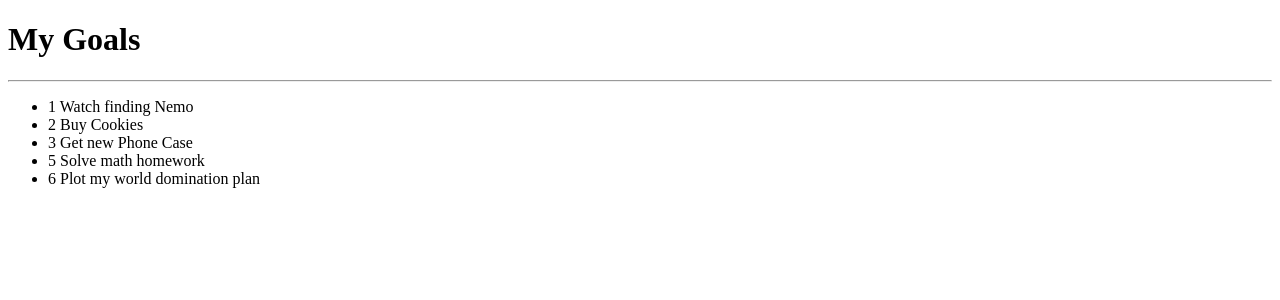
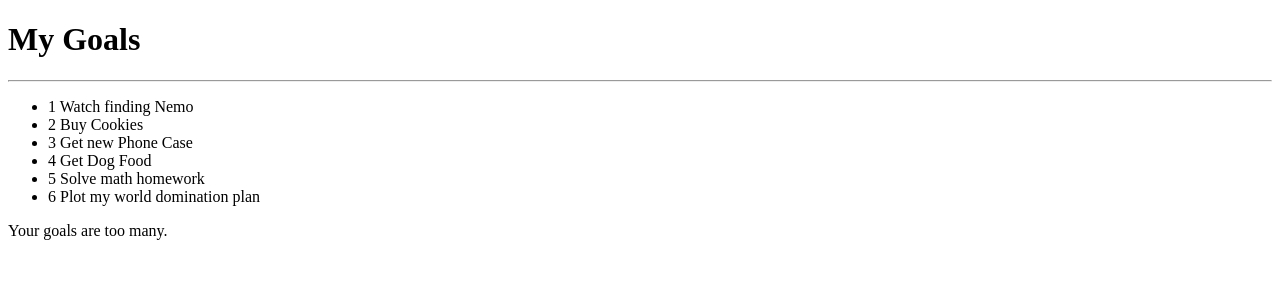
Before and after one commit to JosephatNgugi/Goals, an Angular app: page / in a window 1280 px wide. Shown: the top 300 px of the page. Built offline with nearby package versions, Linux system fonts and the light colour scheme.

Commit message:
migrate goals template from app component to goals component and create a goal-detail component to facilitate input property binding.

```diff
--- a/src/app/app.component.html
+++ b/src/app/app.component.html
@@ -1,8 +1 @@
-<div>
-  <h1>My Goals</h1>
-  <hr>
-  <ul>
-    <li *ngFor="let goal of goals">{{goal.id}} {{goal.name}}</li>
-  </ul>
-  <p *ngIf="goals.length > 5">Your goals are too many.</p>
-</div>
+<app-goals></app-goals>
--- a/src/app/app.component.ts
+++ b/src/app/app.component.ts
@@ -6,13 +6,4 @@
   templateUrl: './app.component.html',
   styleUrls: ['./app.component.css'],
 })
-export class AppComponent {
-  goals: Goal[] = [
-    { id: 1, name: 'Watch finding Nemo' },
-    { id: 2, name: 'Buy Cookies' },
-    { id: 3, name: 'Get new Phone Case' },
-    // { id: 4, name: 'Get Dog Food' },
-    { id: 5, name: 'Solve math homework' },
-    { id: 6, name: 'Plot my world domination plan' },
-  ];
-}
+export class AppComponent { }
--- a/src/app/app.module.ts
+++ b/src/app/app.module.ts
@@ -4,11 +4,13 @@
 import { AppRoutingModule } from './app-routing.module';
 import { AppComponent } from './app.component';
 import { GoalsComponent } from './goals/goals.component';
+import { GoalDetailComponent } from './goal-detail/goal-detail.component';
 
 @NgModule({
   declarations: [
     AppComponent,
-    GoalsComponent
+    GoalsComponent,
+    GoalDetailComponent
   ],
   imports: [
     BrowserModule,
--- /dev/null
+++ b/src/app/goal-detail/goal-detail.component.html
@@ -0,0 +1 @@
+<p>goal-detail works!</p>
--- /dev/null
+++ b/src/app/goal-detail/goal-detail.component.ts
@@ -0,0 +1,17 @@
+import { Component, Input, OnInit } from '@angular/core';
+import { Goal } from '../goal';
+
+@Component({
+  selector: 'app-goal-detail',
+  templateUrl: './goal-detail.component.html',
+  styleUrls: ['./goal-detail.component.css']
+})
+export class GoalDetailComponent implements OnInit {
+
+  @Input() goal!: Goal;
+  constructor() { }
+
+  ngOnInit(): void {
+  }
+
+}
--- a/src/app/goal.ts
+++ b/src/app/goal.ts
@@ -1,4 +1,5 @@
 export class Goal {
     id!: number;
     name!: string;
+    description!: string;
 }
--- a/src/app/goals/goals.component.html
+++ b/src/app/goals/goals.component.html
@@ -1 +1,8 @@
-<p>goals works!</p>
+<div>
+  <h1>My Goals</h1>
+  <hr>
+  <ul>
+    <li *ngFor="let goal of goals">{{goal.id}} {{goal.name}}</li>
+  </ul>
+  <p *ngIf="goals.length > 5">Your goals are too many.</p>
+</div>
--- a/src/app/goals/goals.component.ts
+++ b/src/app/goals/goals.component.ts
@@ -1,15 +1,42 @@
 import { Component, OnInit } from '@angular/core';
+import { Goal } from '../goal';
 
 @Component({
   selector: 'app-goals',
   templateUrl: './goals.component.html',
-  styleUrls: ['./goals.component.css']
+  styleUrls: ['./goals.component.css'],
 })
 export class GoalsComponent implements OnInit {
+  goals: Goal[] = [
+    {
+      id: 1,
+      name: 'Watch finding Nemo',
+      description: 'Find an online version and watch merlin find his son',
+    },
+    {
+      id: 2,
+      name: 'Buy Cookies',
+      description: 'I have to buy cookies for the parrot',
+    },
+    {
+      id: 3,
+      name: 'Get new Phone Case',
+      description: 'Diana has her birthday coming up soon',
+    },
+    {
+      id: 4,
+      name: 'Get Dog Food',
+      description: 'Pupper likes expensive sancks',
+    },
+    { id: 5, name: 'Solve math homework', description: 'Damn Math' },
+    {
+      id: 6,
+      name: 'Plot my world domination plan',
+      description: 'Cause I am an evil overlord',
+    },
+  ];
 
-  constructor() { }
+  constructor() {}
 
-  ngOnInit(): void {
-  }
-
+  ngOnInit(): void {}
 }
```
Also changed, not shown: src/app/goal-detail/goal-detail.component.css (added).
